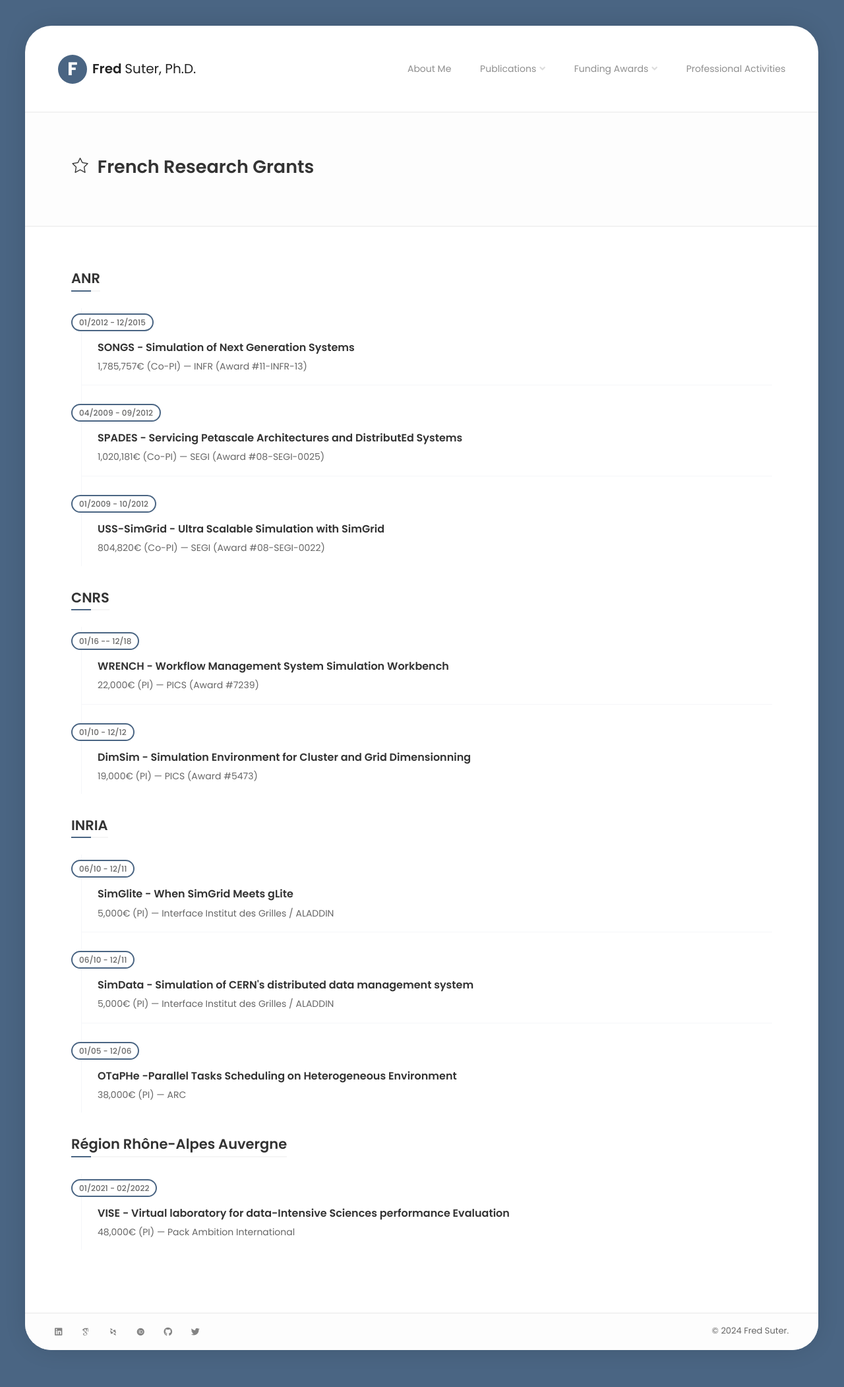
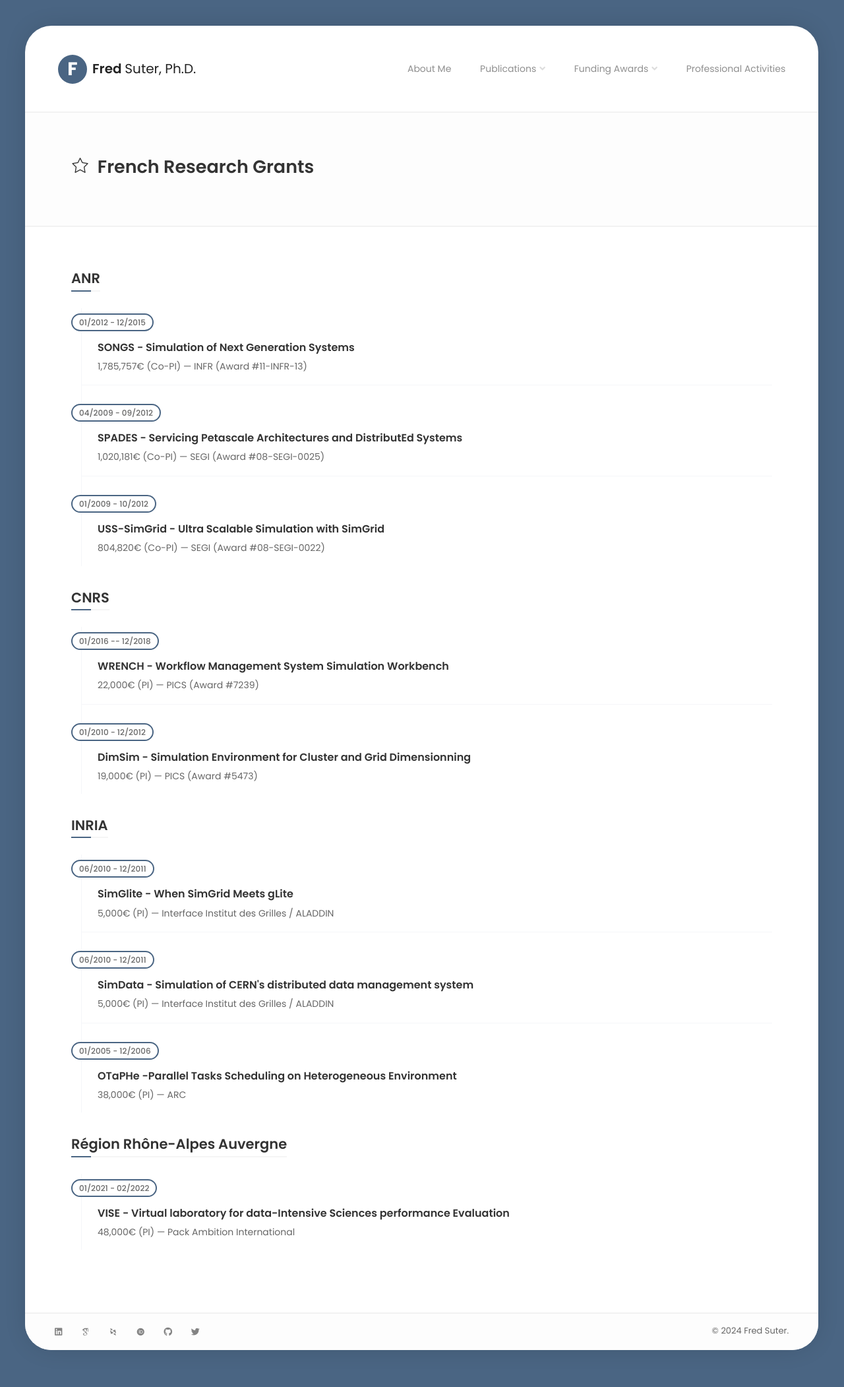
Before and after one commit to frs69wq/fred-suter.github.io, a Jekyll site: the page built from _pages/funding-fr.html, in a window 1280 px wide. Shown: the whole page at 66% size. Built offline with Jekyll 4.4.1, drawn with Linux system fonts in a browser that asks for light colours; some web fonts are replaced.

Commit message:
4-digit years

```diff
--- a/_data/funding_fr.yml
+++ b/_data/funding_fr.yml
@@ -21,30 +21,30 @@ ANR:
 CNRS:
   - title: WRENCH - Workflow Management System Simulation Workbench
     role: PI
-    period: 01/16 -- 12/18
+    period: 01/2016 -- 12/2018
     amount: 22,000€
     program: PICS
     id: 7239
   - title: DimSim - Simulation Environment for Cluster and Grid Dimensionning
     role: PI
-    period: 01/10 - 12/12
+    period: 01/2010 - 12/2012
     amount: 19,000€
     program: PICS
     id: 5473
 INRIA:
   - title: SimGlite - When SimGrid Meets gLite
     role: PI
-    period: 06/10 - 12/11
+    period: 06/2010 - 12/2011
     amount: 5,000€
     program: Interface Institut des Grilles / ALADDIN
   - title: SimData - Simulation of CERN's distributed data management system
     role: PI
-    period: 06/10 - 12/11
+    period: 06/2010 - 12/2011
     amount: 5,000€
     program: Interface Institut des Grilles / ALADDIN
   - title: OTaPHe -Parallel Tasks Scheduling on Heterogeneous Environment
     role: PI
-    period: 01/05 - 12/06
+    period: 01/2005 - 12/2006
     amount: 38,000€
     program: ARC
 AURA:
```
